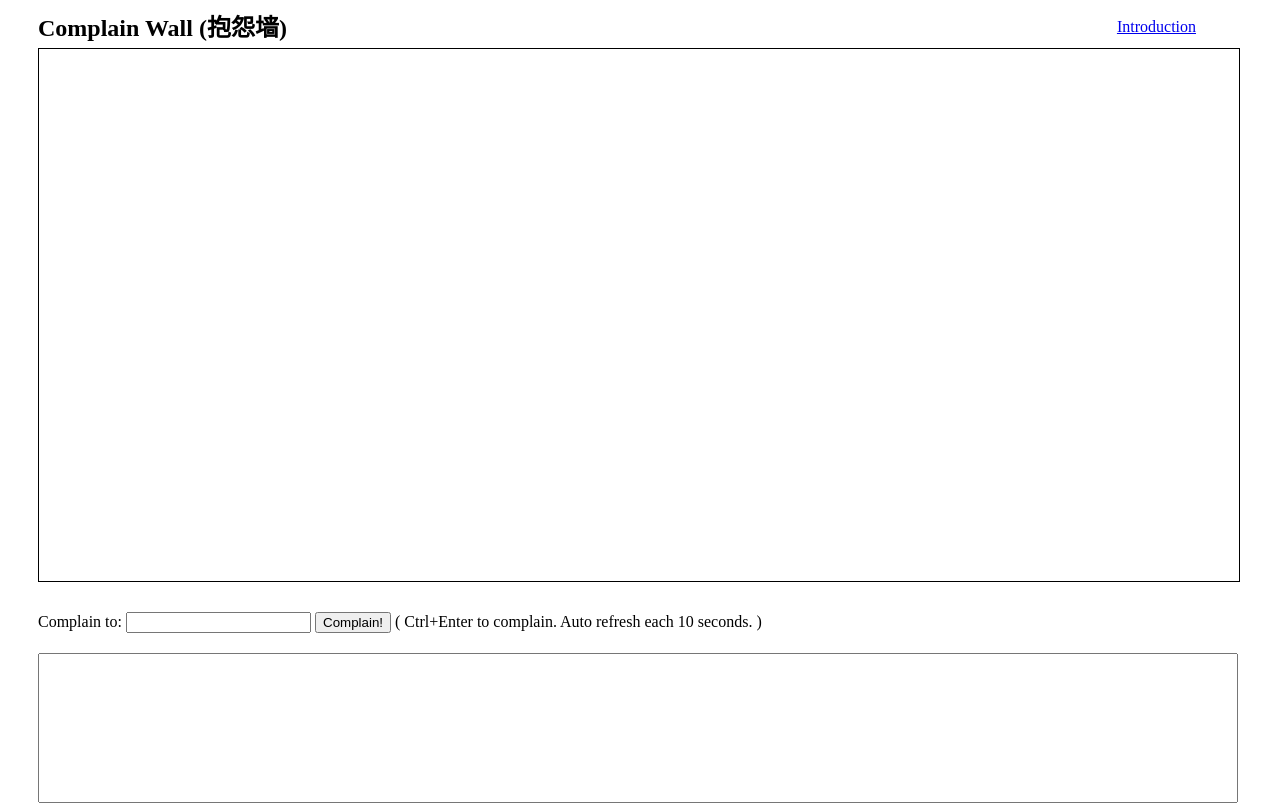
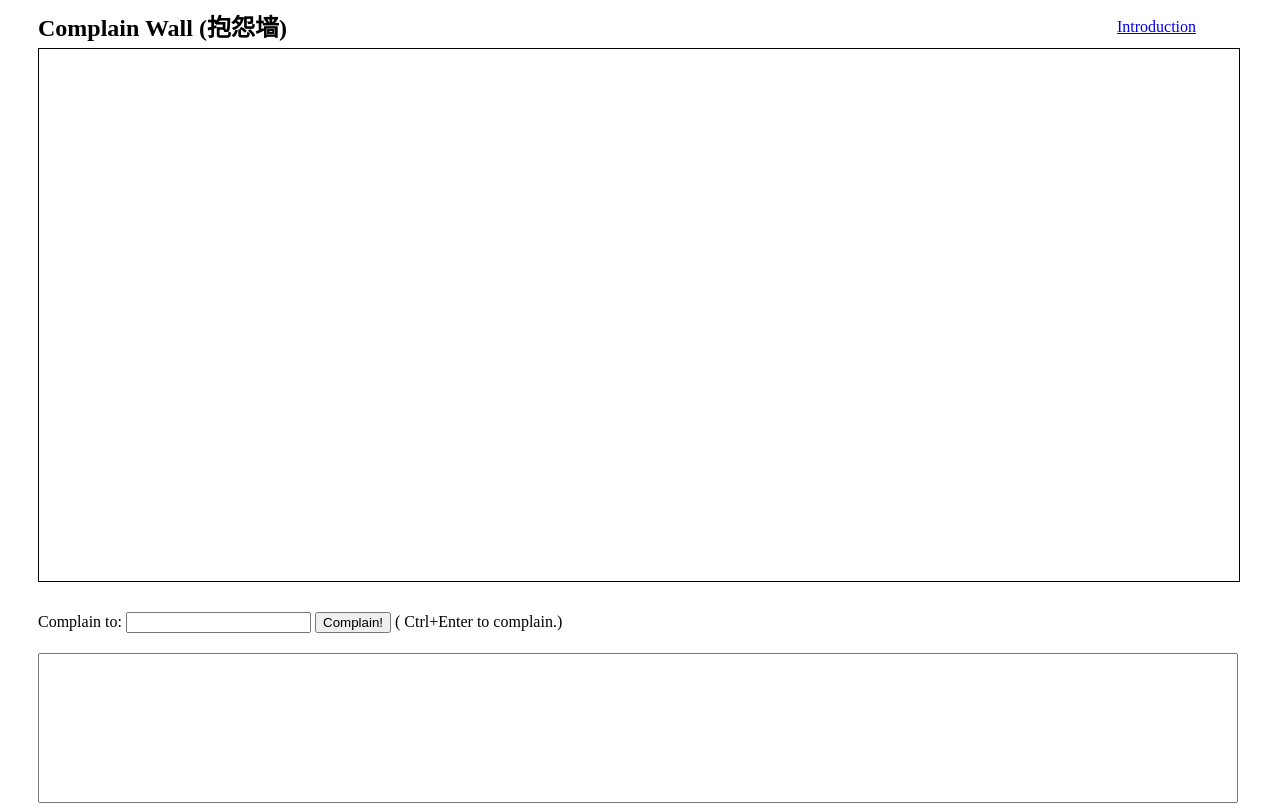
Before and after one commit to bee0060/ComplainWall, a plain HTML site: page index.html in a window 1280 px wide. Drawn offline with Linux system fonts and the light colour scheme; no server answers.

Commit message:
remove useless remark

```diff
--- a/index.html
+++ b/index.html
@@ -36,7 +36,7 @@
 	</div>
 	<div class="input-container">
 		Complain to: <input id="txtTo" type="text">
-		<button id="btnComplain">Complain!</button> <span>( Ctrl+Enter to complain. Auto refresh each 10 seconds. )</span>
+		<button id="btnComplain">Complain!</button> <span>( Ctrl+Enter to complain.)</span>
 		<br>
 		<textarea id="txaContent" class="complainContent"></textarea>
 	</div>
```
